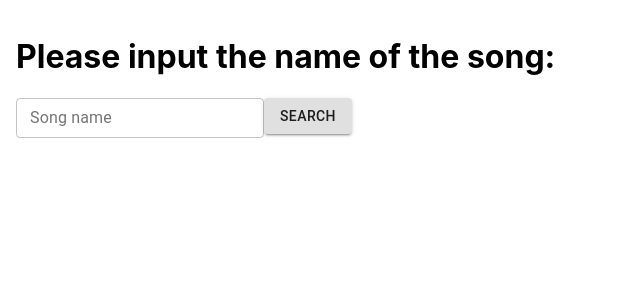
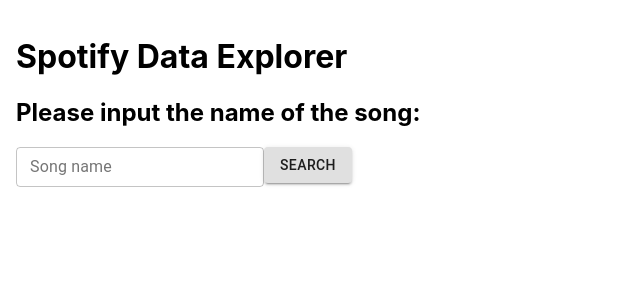
Before and after one commit to apacheco37/spotify-scraper, a React (Create React App) app: page / in a window 1280 px wide. Shown: the top 300 px of the page, without its empty margins (0-640 px from the left). Built offline with nearby package versions, Linux system fonts and the light colour scheme.

Commit message:
Add Header component

```diff
--- a/src/App.js
+++ b/src/App.js
@@ -2,6 +2,7 @@
 import './App.css';
 import SearchBar from './components/SearchBar';
 import Results from './components/Results';
+import Header from './components/Header';
 
 class App extends React.Component {
   constructor(props) {
@@ -12,12 +13,13 @@
   }
 
   handleSearchTermSubmit(songs) {
-    this.setState({songs: songs});
+    this.setState({songs});
   }
 
   render() {
     return (
       <div className="site-padding">
+        <Header/>
         <SearchBar onSearchTermSubmit={e => this.handleSearchTermSubmit(e)} />
         <Results songs={this.state.songs} />
       </div>
--- /dev/null
+++ b/src/components/Header.js
@@ -0,0 +1,14 @@
+import React from 'react';
+
+class Header extends React.Component {
+
+  render() {
+    return (
+      <h1>
+        Spotify Data Explorer
+      </h1>
+    );
+  }
+}
+
+export default Header;
--- a/src/components/SearchBar.js
+++ b/src/components/SearchBar.js
@@ -24,7 +24,7 @@
   render() {
     return (
       <div>
-        <h1>Please input the name of the song:</h1>
+        <h2>Please input the name of the song:</h2>
         <TextField
           id="outlined-basic"
           label="Song name"
```
